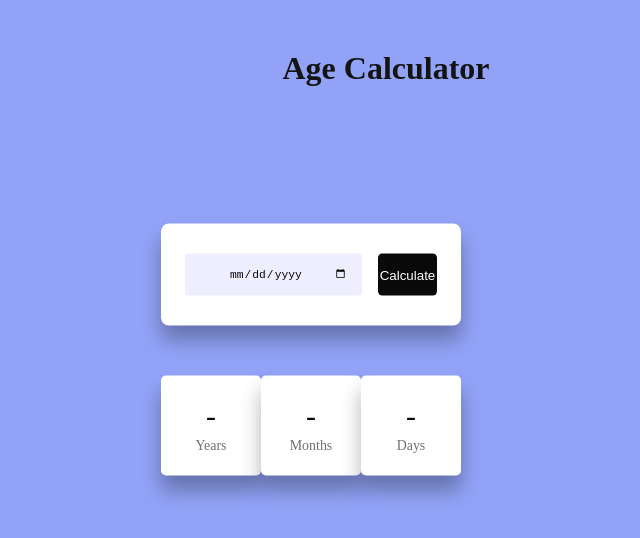
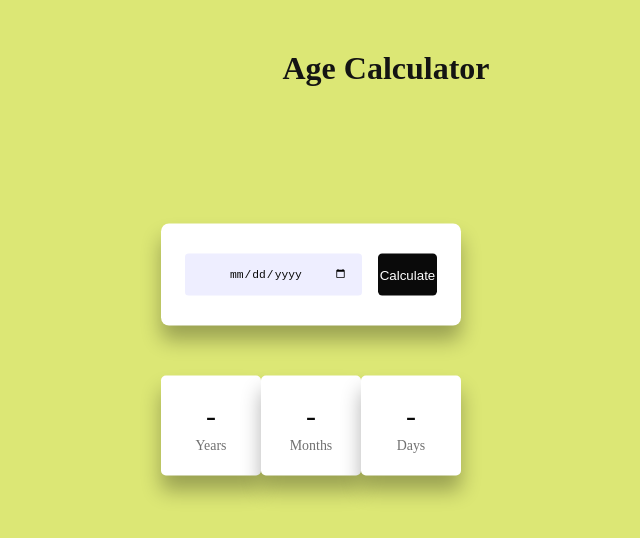
Before and after one commit to KushaRa/CodeAlpha_AgeCalculator, a plain HTML site: page Index.html in a window 1280 px wide. Shown: the whole page, without its empty margins (254-894 px from the left). Drawn offline with Linux system fonts and the light colour scheme.

Commit message:
background update

```diff
--- a/style.css
+++ b/style.css
@@ -11,7 +11,7 @@ H1{
     color:rgb(20, 20, 19)
 }
 body{
-    background-color: rgb(146, 163, 247);
+    background-color: #DCE775;
     padding:20px;
 }
 .containers {
```
